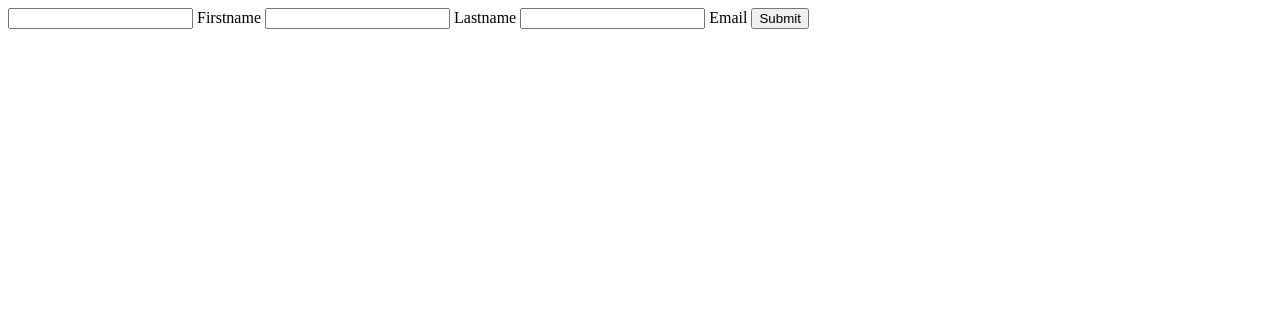
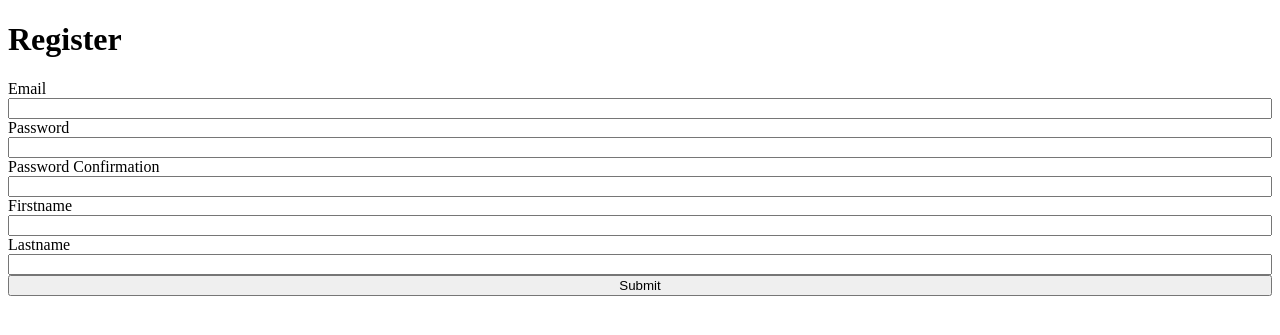
Before and after one commit to alban-martinant-de-preneuf/super-week, a PHP site: page /register in a window 1280 px wide. Shown: the top 335 px of the page. Run offline with PHP 8.4, Linux system fonts and the light colour scheme; some libraries are stand-ins or nearby versions.

Commit message:
adding authController methodes

```diff
--- a/index.php
+++ b/index.php
@@ -28,17 +28,16 @@ $router->map('GET', '/register', function () {
 }, 'user_register');
 
 $router->map('POST', '/register', function () {
-    if (
-        isset($_POST['email']) &&
-        isset($_POST['firstname']) &&
-        isset($_POST['lastname'])
-    ) {
-        $email = htmlspecialchars($_POST['email']);
-        $firstname = htmlspecialchars($_POST['firstname']);
-        $lastname = htmlspecialchars($_POST['lastname']);
+    if (isset($_POST['submit'])) {
+        $authController = new AuthController();
+        $authController->register(
+            $_POST['email'],
+            $_POST['firstname'],
+            $_POST['lastname'],
+            $_POST['password'],
+            $_POST['passwordConf']
+        );
     }
-    $authController = new AuthController();
-    $authController->register($email, $firstname, $lastname);
 }, 'user_register_post');
 
 // match current request url
--- a/src/Controller/AuthController.php
+++ b/src/Controller/AuthController.php
@@ -4,17 +4,33 @@ namespace App\Controller;
 
 use App\Model\UserModel;
 
-class AuthController {
+class AuthController
+{
 
-    public function register($email, $firstname, $lastname) {
+    public function register($email, $firstname, $lastname, $password, $passwordConf)
+    {
+        $email = htmlspecialchars($email);
+        $firstname = htmlspecialchars($firstname);
+        $lastname = htmlspecialchars($lastname);
+        $password = htmlspecialchars($password);
+        $passwordConf = htmlspecialchars($passwordConf);
+
         $model = new UserModel();
-        if (!$model->isUserMailExist($email)) {
-            $model->register($email, $firstname, $lastname);
+        if (
+            !$model->isUserMailExist($email) &&
+            $this->isPasswordsMatch($password, $passwordConf)
+        ) {
+            $model->register($email, $firstname, $lastname, password_hash($password, PASSWORD_DEFAULT));
         }
     }
 
-    public function displayRegister() {
+    public function displayRegister()
+    {
         require_once("src/View/register.php");
     }
 
+    private function isPasswordsMatch($password, $passwordConf)
+    {
+        return $password === $passwordConf;
+    }
 }
--- a/src/View/register.php
+++ b/src/View/register.php
@@ -1,9 +1,29 @@
-<form action="register" method="POST">
-    <input type="text" name="firstname" id="firstname">
-    <label for="firstname">Firstname</label>
-    <input type="text" name="lastname" id="lastname">
-    <label for="lastname">Lastname</label>
-    <input type="text" name="email" id="email">
-    <label for="email">Email</label>
-    <input type="submit">
-</form>
+<!DOCTYPE html>
+<html lang="fr">
+<head>
+    <meta charset="UTF-8">
+    <meta http-equiv="X-UA-Compatible" content="IE=edge">
+    <meta name="viewport" content="width=device-width, initial-scale=1.0">
+    <title>Register</title>
+    <link rel="stylesheet" href="src/View/style/register.css">
+</head>
+<body>
+
+    <h1>Register</h1>
+
+    <form action="register" method="POST">
+        <label for="email">Email</label>
+        <input type="text" name="email" id="email">
+        <label for="password">Password</label>
+        <input type="password" name="password" id="password">
+        <label for="passwordConf">Password Confirmation</label>
+        <input type="password" name="passwordConf" id="passwordConf">
+        <label for="firstname">Firstname</label>
+        <input type="text" name="firstname" id="firstname">
+        <label for="lastname">Lastname</label>
+        <input type="text" name="lastname" id="lastname">
+        <input type="submit" name="submit">
+    </form>
+
+</body>
+</html>
--- /dev/null
+++ b/src/View/style/register.css
@@ -0,0 +1,4 @@
+form {
+    display: flex;
+    flex-direction: column;
+}
```
